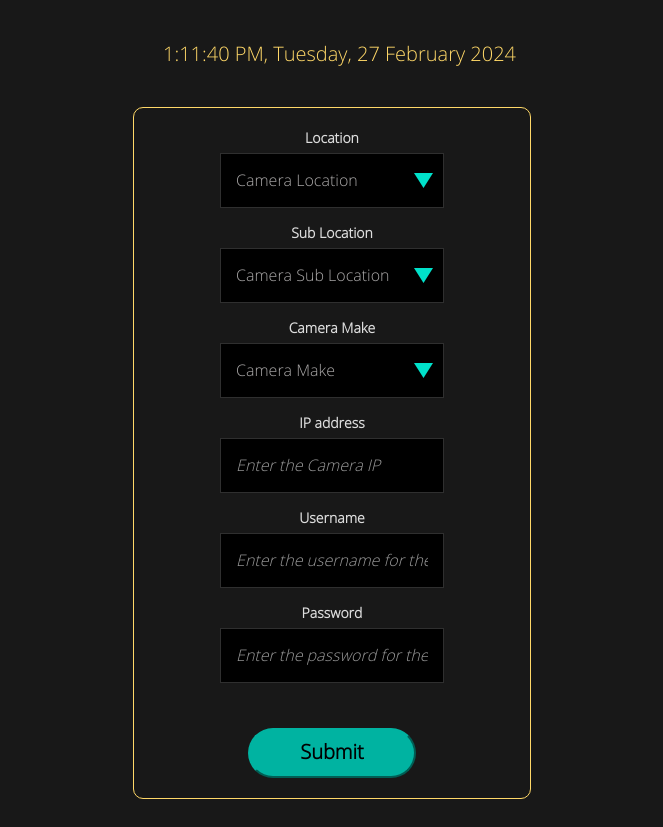
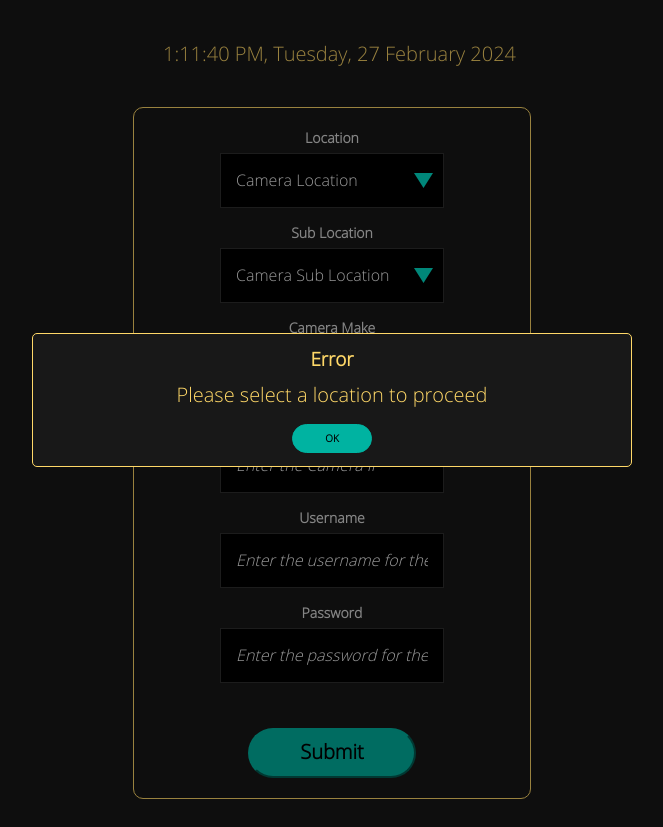
Before and after one commit to CensusCounters/Perimeter-Surveillance-UI, a Flask app: template finalfrsproject/templates/edit_camera_details.html in a window 1280 px wide. Shown: the whole page, without its empty margins (308-971 px from the left). After the commit the page ends 799 px from the top, so only its background shows below. Run offline with Flask 3, Linux system fonts and the light colour scheme; the template is opened without the code that fills it, so the values that code supplies are empty; some libraries are stand-ins or nearby versions.

Commit message:
Database Query Changes, List Camera Changes, Form UI Changes

```diff
--- a/finalfrsproject/sqlCommands.py
+++ b/finalfrsproject/sqlCommands.py
@@ -251,7 +251,8 @@ def get_rtsp_streams():
         cursor = postgres_conn.cursor()
         # print('Created cursor')
         sql = '''Select distinct c.camera_ip_address as camera_ip_address, c.camera_rtsp_address as camera_rtsp_address,
-                    c.camera_frame_image_actual_path from cameras c where location_id = 1;'''
+                    c.camera_frame_image_actual_path, l.location_name, l.sub_location_name
+                    from cameras c, locations l where c.location_id = l.id;'''
         arg = []
         rtsp_list = []
         cursor.execute(sql, (arg))
--- a/finalfrsproject/static/css/style.css
+++ b/finalfrsproject/static/css/style.css
@@ -978,13 +986,15 @@ h5 {
     height:55px;
     padding: 15px;
     border-radius: 0;
-    color: var(--second-font-color);
+    color: #fff;
+    /*color: var(--second-font-color);*/
     font-size: 16px;
 }
 .user .user-form select option {
     margin: 40px;
     background: #181818;
-    color:var(--second-font-color) !important;
+    color: #fff;
+    /*color:var(--second-font-color) !important;*/
     text-shadow: 0 1px 0 rgba(0, 0, 0, 0.4);
 }
 .user .user-form .btn{
@@ -1045,16 +1055,21 @@ h5 {
     color:#18afa2
 }
 .user .form-control::-webkit-input-placeholder {
-    font-style: italic
+    font-style: italic;
+    color: #fff;
 }
 .user .form-control:-moz-placeholder {
-    font-style: italic
+    font-style: italic;
+        color: #fff;
+
 }
 .user .form-control::-moz-placeholder {
-    font-style: italic
+    font-style: italic;
+    color: #fff;
 }
 .user .form-control:-ms-input-placeholder {
     font-style: italic
+    color: #fff;
 }
 /**********home page ********/
  .navbar-inverse.home-nav{
@@ -2760,7 +2775,9 @@ a:hover {
 /* Sweetalert popup */
 .swal2-popup {
     background-color: #181818 !important;
-    color: white !important;
+    color: #ffd868 !important;
+    width: 600px !important;
+    border: 1px solid #ffd868 !important;
 }
 .swal2-styled.swal2-confirm {
     border: 1px solid #00B3A1 !important;
--- a/finalfrsproject/templates/edit_camera_details.html
+++ b/finalfrsproject/templates/edit_camera_details.html
@@ -11,15 +11,15 @@
                 <div class="col-md-8">
                   <div class="form-group col-md-12">
                     <label>Location</label>
-                    <select name="camera_location" id="camera_location" class="form-control required" onchange="get_sub_locations(this);">
+                    <select name="camera_location" id="camera_location" class="form-control required" onchange="get_sub_locations(this.value);">
                      <option value="">Camera Location</option>
                     </select>
                   </div>
                   <div class="form-group col-md-12" id="sub_location_section">
                       <label>Sub Location</label>
                       <select name="camera_sub_location" id="camera_sub_location" class="form-control required">
-                     <option value="">Camera Sub Location</option>
-                    </select>
+                         <option value="">Camera Sub Location</option>
+                      </select>
                   </div>
                   <div class="form-group col-md-12" id="camera_make_section">
                        <label>Camera Make</label>
@@ -50,6 +50,7 @@
                 <div class="col-xs-12 buttons text-center" id="form_button_section">
                   <button type="button" id="submit_form" class="c-btn" style="width:75%">Submit</button>
                 </div>
+                </div>
             </div>
           </form>
         </div>
@@ -57,8 +58,33 @@
   </div>
 </section>
 <script>
+
+    function show_alert_model(title, message) {
+        Swal.fire({
+            title: title,
+            html: '<span style="font-size: 20px;font-color:"#ffd868">' + message + '</span>',
+            confirmButtonText: 'OK',
+            confirmButtonColor: '#3085d6',
+            customClass: {
+                popup: 'my-popup-class',
+                confirmButton: 'my-confirm-button-class',
+                title: 'my-title-class',
+            }
+        }).then((result) => {
+            if (result.isConfirmed) {
+                console.log('OK button was clicked');
+                document.getElementById("camera_location").focus();
+            }
+        });
+    }
+
+
 function get_sub_locations(location) {
     console.log("location: ", location);
+    if (location == '') {
+        show_alert_model('Error','Please select a location to proceed');
+        return;
+    }
     $.ajax({
         url: "{{ url_for('get_sub_location_list') }}",
         type: "GET", // Type of Request
@@ -69,8 +95,16 @@ function get_sub_locations(location) {
         },
         success: function (data) {
             let sub_location_select_list = document.getElementById("camera_sub_location");
+            for (var i=0; i<sub_location_select_list.length; i++) {
+                if (sub_location_select_list.options[i].value != '') {
+                    sub_location_select_list.remove(i)
+                }
+            }
+            console.log(sub_location_select_list.length)
             let sub_location_list = JSON.stringify(data);
             let sub_location_list_json = JSON.parse(sub_location_list);
+            console.log("sub location length: " , sub_location_list_json.length)
+
             for (var i = 0; i < sub_location_list_json.length; i++) {
                 let option = document.createElement("option");
                 option.value = sub_location_list_json[i].id+","+sub_location_list_json[i].sub_location_name;
@@ -79,24 +113,19 @@ function get_sub_locations(location) {
             }
             selected_sub_location_from_database = "{{ details.camera_sub_location_name }}"
             selected_location_id_from_database = "{{ details.camera_location_id }}"
-
             console.log("selected_sub_location_from_database: ", selected_sub_location_from_database);
             sub_location_select_list.value = selected_location_id_from_database + "," + selected_sub_location_from_database;
         },
         // Error handling
         error: function (error) {
-            console.log(`Error ${error}`);
+            console.log(`Error in sub locations ${error}`);
+            show_alert_model('Error',error);
         }
     });
-    /*$('#sub_location_section').show();
-    $('#camera_make_section').show();
-    $('#camera_ip_section').show();
-    $('#camera_username_section').show();
-    $('#camera_password_section').show();
-    $('#form_button_section').show();*/
 }
 
 $(document).ready(function(){
+
   document.getElementById("camera_make").value = "{{ details.camera_make }}";
   document.getElementById("camera_ip_address").value = "{{ details.camera_ip_address }}"
   document.getElementById("camera_username").value = "{{ details.camera_username }}"
@@ -113,7 +142,7 @@ $(document).ready(function(){
         let location_select_list = document.getElementById("camera_location");
         let location_list = JSON.stringify(data);
         let location_list_json = JSON.parse(location_list);
-        console.log(location_list_json)
+        console.log("location length: " , location_list_json.length)
 
         for (var i = 0; i < location_list_json.length; i++) {
           let option = document.createElement("option");
@@ -123,13 +152,16 @@ $(document).ready(function(){
         }
         selected_location_from_database = "{{ details.camera_location_name }}"
         location_select_list.value = selected_location_from_database;
-        get_sub_locations(selected_location_from_database)
       },
       // Error handling
-      error: function (error) {
-          console.log(`Error ${error}`);
+      error: function (response) {
+          error = jQuery.parseJSON(response)
+          show_alert_model('error', error.message)
+          console.log(`Error in get locations ${error.message}`);
       }
   });
+ get_sub_locations("{{ details.camera_location_name }}")
+
 
   $.validator.addMethod('IP4Checker', function(value) {
       return value.match(/^(?:[0-9]{1,3}\.){3}[0-9]{1,3}$/);
--- a/finalfrsproject/templates/view_camera.html
+++ b/finalfrsproject/templates/view_camera.html
@@ -15,7 +15,7 @@
 		</div>
 		<div class="row" id="img-vg-content_2" style="margin-top:40px">
 			<div class="col-xs-12 buttons text-center">
-				<button type="submit" id="continue" name="continue" value="continue" class="c-btn" style="width:75%">Continue</button>
+				<button type="button" id="continue" name="continue" value="continue" class="c-btn" style="width:75%">Continue</button>
 			</div>
 		</div>
 	</form>
@@ -38,7 +38,11 @@
 		};
 		image.src = "{{ url_for('view_camera') }}";
 		document.getElementById('continue').addEventListener('click', function() {
+			alert("here 1");
 			document.getElementById('spinner').style.display = 'block';
+			alert("here 2");
+			document.getElementById('form').submit();
+			alert("here 3");
 		});
 	});
 </script>
--- /dev/null
+++ b/requirements.txt
@@ -0,0 +1,2 @@
+kafka-python
+flask-socketio
```
Also changed, not shown: other parts of finalfrsproject/static/css/style.css (+15 -7 lines), finalfrsproject/templates/camera_list.html (+5 -10 lines), finalfrsproject/templates/start_display.html (+14 -28 lines).
